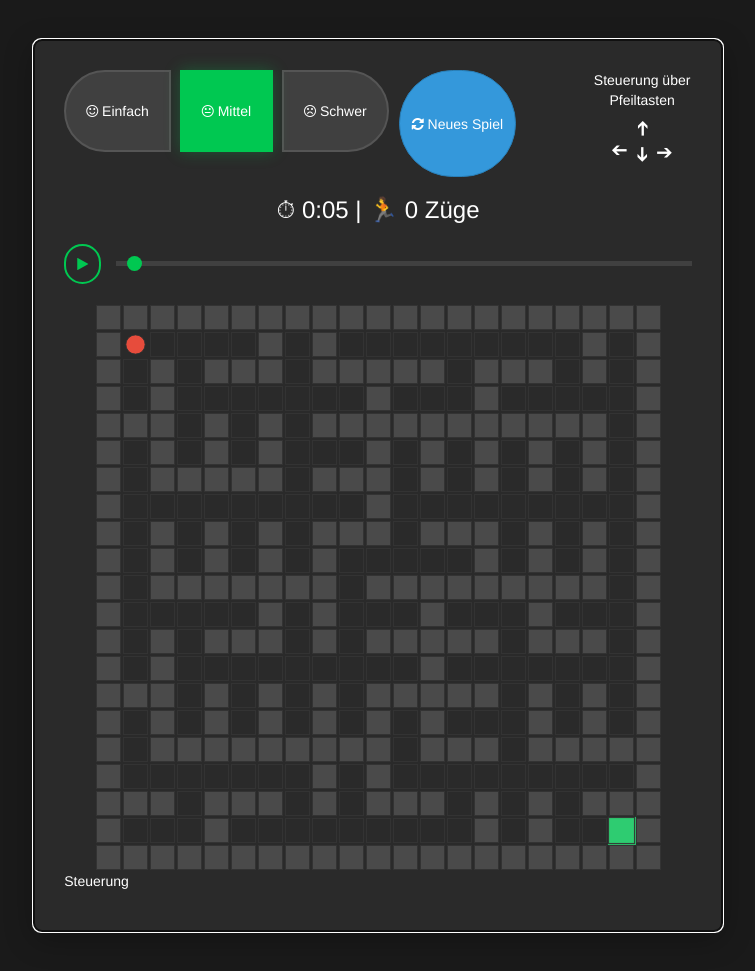
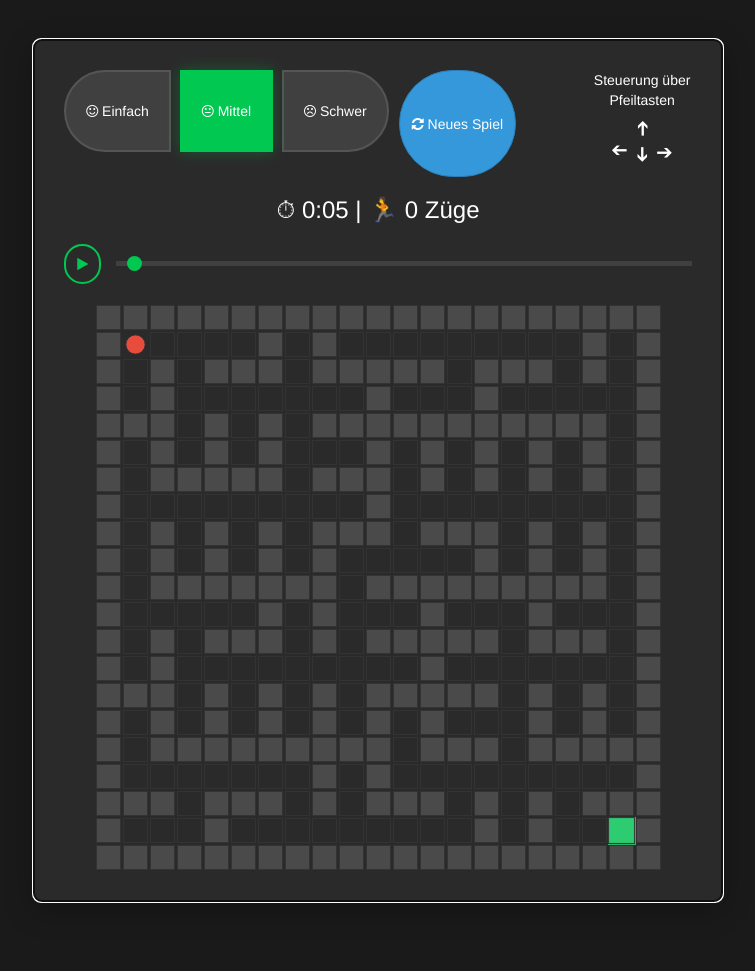
Before and after one commit to ctacont/labyrinth_game, a plain HTML site: page index.html in a window 1280 px wide. Shown: the whole page, without its empty margins (262-1017 px from the left). After the commit the page ends 941 px from the top, so only its background shows below. Drawn offline with nearby package versions, Linux system fonts and the light colour scheme.

Commit message:
remove bug <p>

```diff
--- a/index.html
+++ b/index.html
@@ -244,10 +244,6 @@ span.steuerung_bottom {
             <h4>🎉 Gewonnen in {{time | formatTime}} und {{moves}} Zügen!</h4>
             <button class="btn btn-primary" ng-click="init()">Neues Spiel</button>
         </div>
-      <div>
-        <p>Steuerung</p>
-        <s
-      </div>
     </div>
 
     <script src="https://ajax.googleapis.com/ajax/libs/angularjs/1.8.2/angular.min.js"></script>
```
